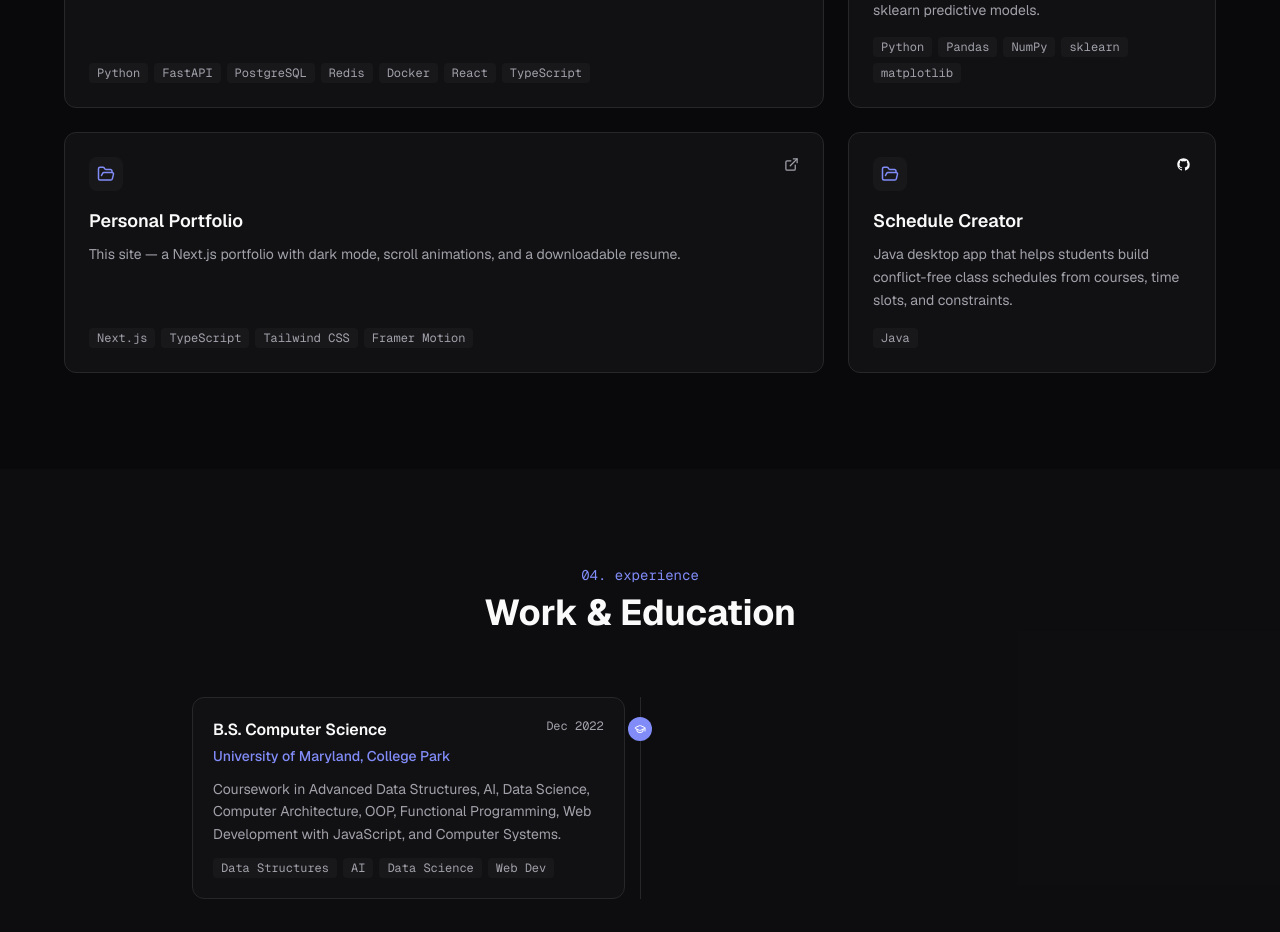
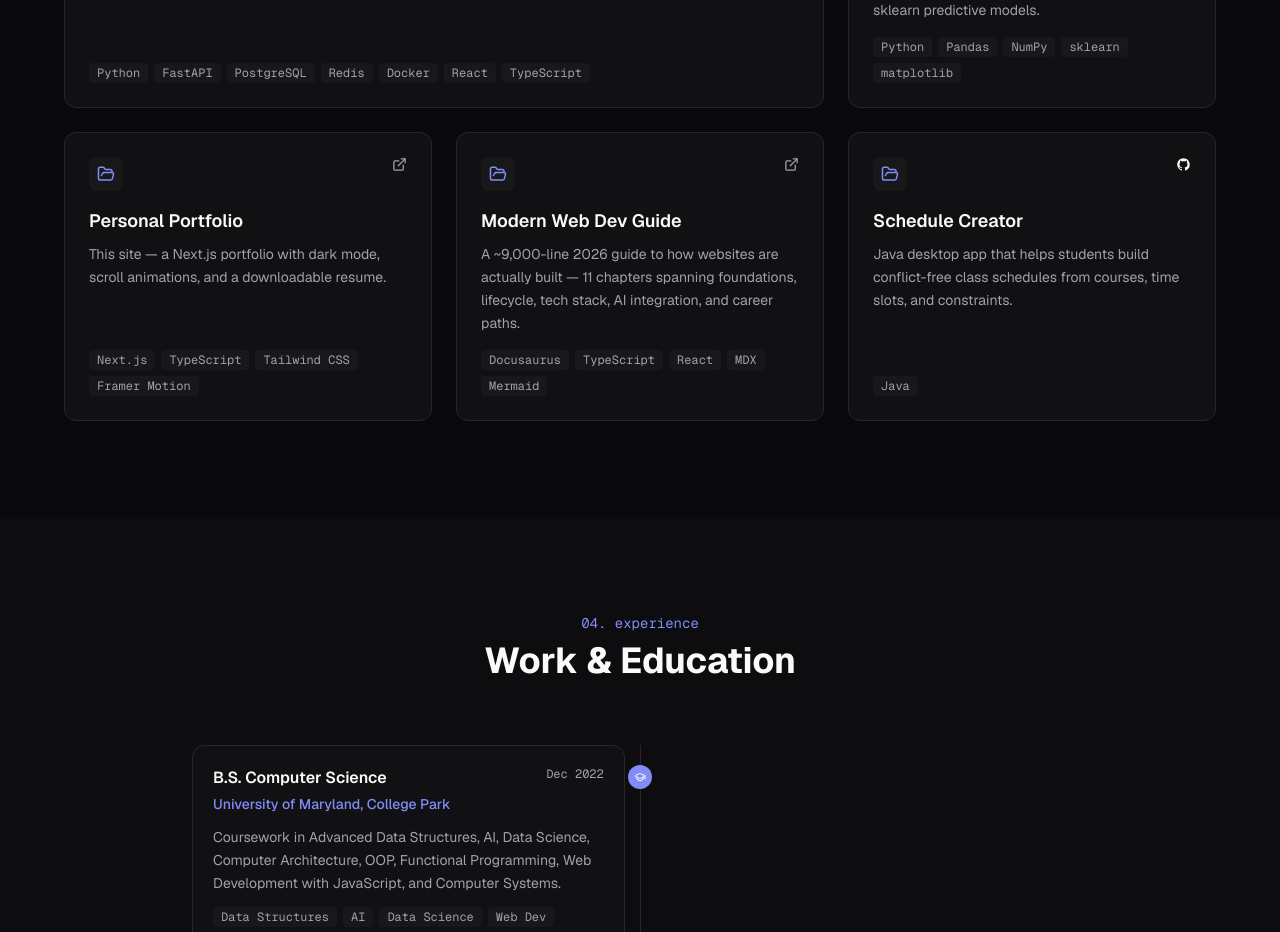
Before and after one commit to tonyx1998/personal-site, a Next.js app: page / in a window 1280 px wide. Shown: the part 3180-4112 px from the top of the page. Built offline with nearby package versions, Linux system fonts and the light colour scheme; no server answers.

Commit message:
Add Modern Web Dev Guide project to site and resume
Adds the ~9,000-line Docusaurus guide as a project card on the
portfolio and as a selected-projects entry on the resume PDF.
Personal Portfolio card moved from col-span-2 to col-span-1 so
the bento grid still tiles 3x3 with no empty cells.

```diff
--- a/src/components/Projects.tsx
+++ b/src/components/Projects.tsx
@@ -69,7 +69,17 @@ const projects: Project[] = [
     github: null,
     live: "https://toyinyu.vercel.app",
     featured: false,
-    className: "lg:col-span-2",
+    className: "lg:col-span-1",
+  },
+  {
+    title: "Modern Web Dev Guide",
+    description:
+      "A ~9,000-line 2026 guide to how websites are actually built — 11 chapters spanning foundations, lifecycle, tech stack, AI integration, and career paths.",
+    tags: ["Docusaurus", "TypeScript", "React", "MDX", "Mermaid"],
+    github: "https://github.com/tonyx1998/modern-web-dev-guide",
+    live: "https://tonyx1998.github.io/modern-web-dev-guide/",
+    featured: false,
+    className: "lg:col-span-1",
   },
   {
     title: "Schedule Creator",
```
Also changed, not shown: 2 other files (tests, documents, lock files or other folders).
